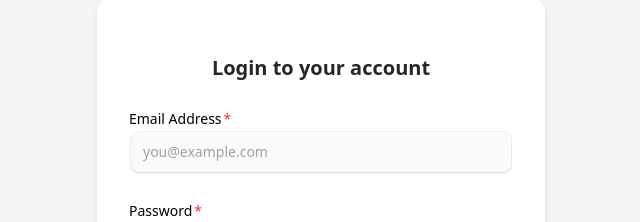
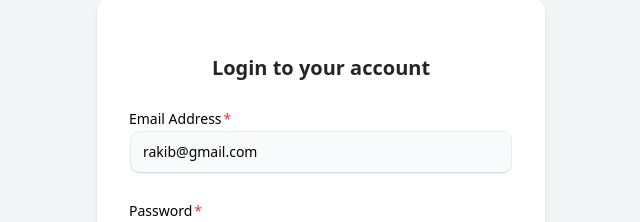
Before and after one commit to rakib8680/gadgets-management-client, a React (Vite) app: page /login in a window 1280 px wide. Shown: the part 170-392 px from the top of the page, without its empty margins (319-959 px from the left). Built offline with nearby package versions, Linux system fonts and the light colour scheme.

Commit message:
Add custom classes for toast messages and update default form values

```diff
--- a/src/pages/Login.tsx
+++ b/src/pages/Login.tsx
@@ -39,6 +39,7 @@ export default function Login() {
         toast.success("Login successful", {
           id: toastId,
           position: "top-center",
+          className: "!bg-green-700 !text-white",
         });
         methods.reset();
       }
@@ -46,6 +47,7 @@ export default function Login() {
       toast.error("Invalid Email or Password", {
         id: toastId,
         position: "top-center",
+        className: "!bg-pink-800 !text-white",
       });
     } finally {
       setIsLoading(false);
@@ -57,7 +59,7 @@ export default function Login() {
       <div className="w-full max-w-md bg-white px-8 py-14 rounded-xl shadow-md dark:bg-zinc-900">
         <GM_Form
           onSubmit={handleLogin}
-          defaultValues={{ email: "", password: "" }}
+          defaultValues={{ email: "rakib@gmail.com", password: "rakib" }}
           resolver={zodResolver(loginValidationSchema)}
           className="space-y-6"
         >
--- a/src/pages/SignUp.tsx
+++ b/src/pages/SignUp.tsx
@@ -40,6 +40,7 @@ export default function SignUp() {
         toast.success("Registration successful!", {
           id: toastId,
           position: "top-center",
+          className: "!bg-green-700 !text-white",
         });
         methods.reset();
       }
@@ -47,6 +48,7 @@ export default function SignUp() {
       toast.error(error.data?.errorMessage || "Registration Failed", {
         id: toastId,
         position: "top-center",
+        className: "!bg-pink-800 !text-white",
       });
     } finally {
       setIsLoading(false);
@@ -55,6 +57,7 @@ export default function SignUp() {
 
   return (
     <div className="flex items-center gap-10 justify-center min-h-screen bg-gray-100 dark:bg-black">
+      {/* Left Side: Welcome Message */}
       <div className=" py-12 px-6">
         <h1 className="text-4xl sm:text-5xl md:text-6xl font-extrabold leading-snug tracking-tight">
           Welcome to
```
